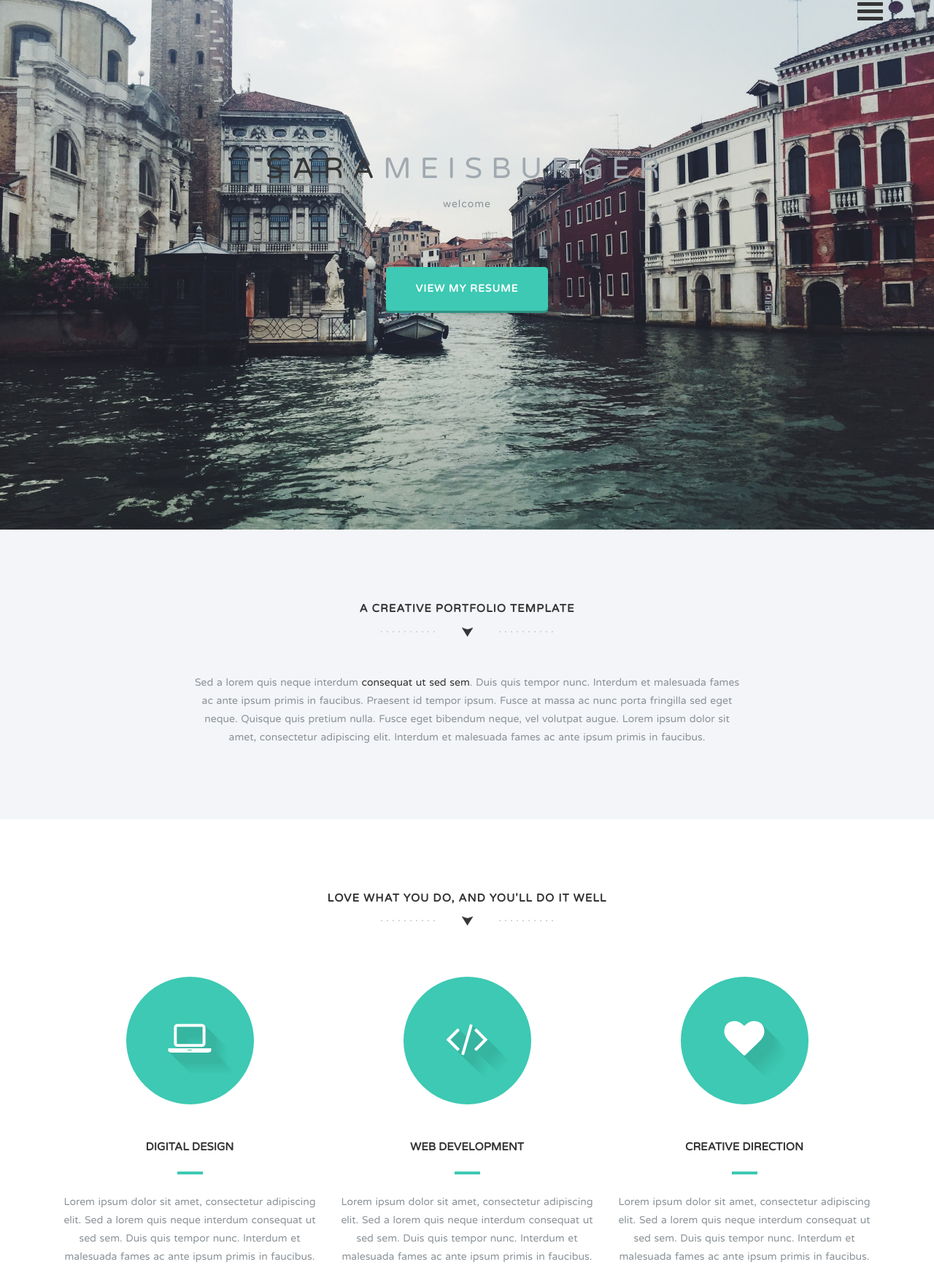
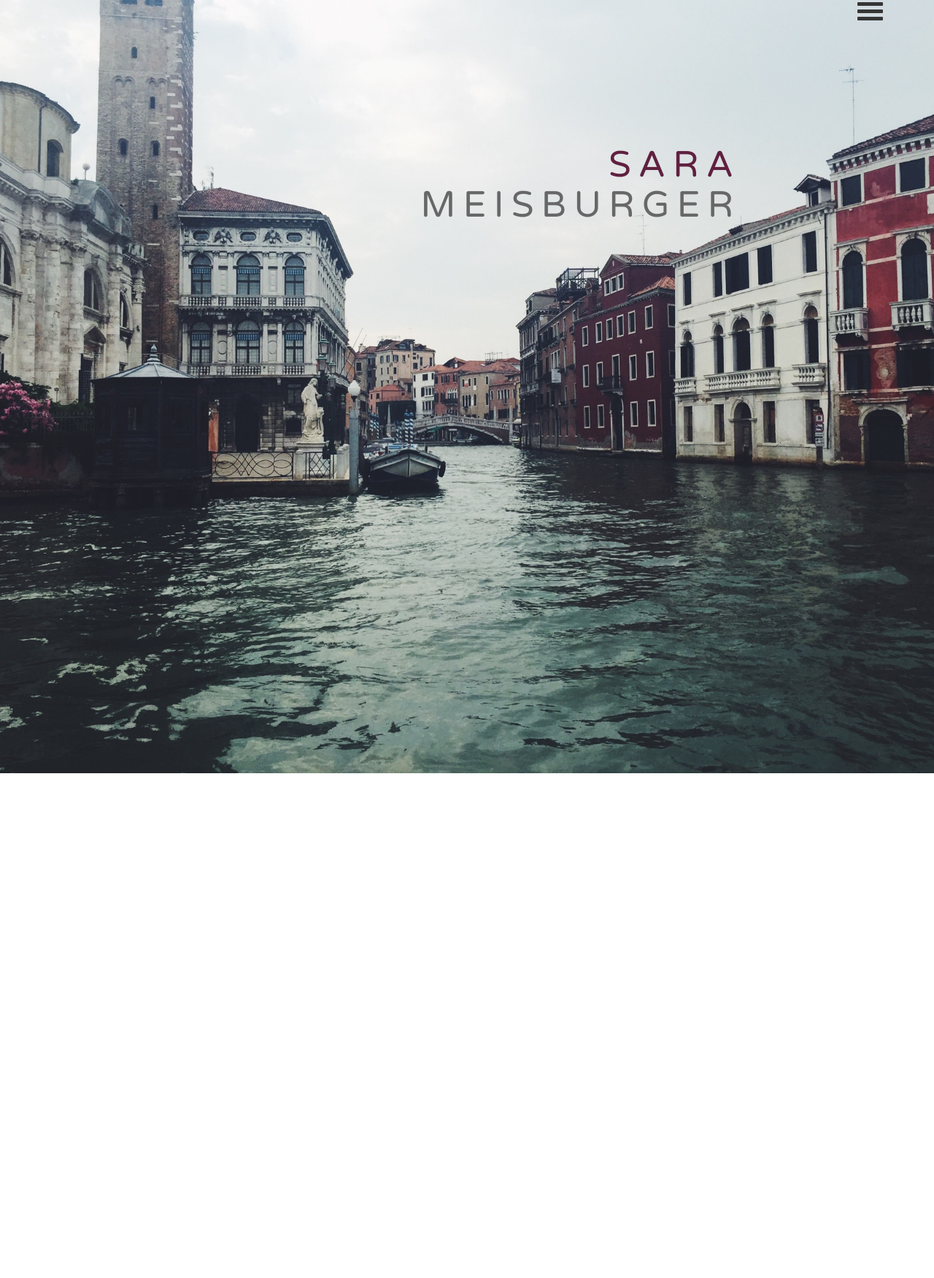
Before and after one commit to sarameisburger/designing, a plain HTML site: page index.html in a window 1280 px wide. Shown: the part 62-1814 px from the top of the page at 73% size. After the commit the page ends 1122 px from the top, so only its background shows below. Drawn offline with nearby package versions, Linux system fonts and the light colour scheme.

Commit message:
Changed styling and color and background!

```diff
--- a/css/styles.css
+++ b/css/styles.css
@@ -46,7 +46,7 @@ Typography
 /* * Addresses font sizes and margins set differently in IE 6/7.
 * Addresses font sizes within `section` and `article` in Firefox 4+, Safari 5, * and Chrome. */
 
-h1 { font-size: 2em; margin: 0.67em 0; color: #353535; }
+h1 { font-size: 2em; margin: 0.67em 0; color: #602040; float: right; }
 h2 { font-size: 1.5em; margin: 0.83em 0; }
 h3 { font-size: 1.17em; margin: 1em 0; }
 h4 { font-size: 1em; margin: 1.33em 0; }
@@ -212,12 +212,14 @@ nav ul li a:hover, nav ul li a:focus { text-decoration: none; color: rgba(255, 2
 /* ==========================================================================
 Hero
 ========================================================================== */
-.hero { background: url('../img/venice.jpg') no-repeat center center; -webkit-background-size: cover; -moz-background-size: cover; -o-background-size: cover; background-size: cover; padding: 65px 0 300px 0; height: auto; }
-.hero h1 { font-size: 40px; letter-spacing: 12px; margin: 10px; }
-.hero h1 span { color: #a1a9b0; display: inline-block; }
+.hero { background: url('../img/venice.jpg') no-repeat center center; -webkit-background-size: cover; -moz-background-size: cover; -o-background-size: cover; background-size: cover; padding: 65px 0 750px 0; height: auto; }
+.hero h1 { font-size: 50px; letter-spacing: 10px; margin: 0px; text-align:right; float:right; padding-left: 175px;}
+.after-hero {
+    clear: right;}
+.hero h1 span { color: #676767; display: inline-block; float:right; text-align:right; }
 .hero p { letter-spacing: 1px; }
-.learn-more-btn { background: rgba(61, 201, 179, 1); padding: 20px 40px; border-radius: 5px; -moz-border-radius: 5px; -webkit-border-radius: 5px; -o-border-radius: 5px; color: #fff; text-transform: uppercase; letter-spacing: 1px; display: inline-block; -webkit-box-shadow: 0px 3px 0px 0px #309383; -moz-box-shadow: 0px 3px 0px 0px #309383; box-shadow: 0px 3px 0px 0px #309383; margin: 60px 0 0; font-weight: bold; }
-.learn-more-btn:hover, .learn-more-btn:focus { background: rgba(61, 201, 179, 0.6); color: #fff; }
+/*.learn-more-btn { background: #660000; padding: 20px 40px; border-radius: 5px; -moz-border-radius: 5px; -webkit-border-radius: 5px; -o-border-radius: 5px; color: #fff; text-transform: uppercase; letter-spacing: 1px; display: inline-block; -webkit-box-shadow: 0px 3px 0px 0px #4d0000; -moz-box-shadow: 0px 3px 0px 0px #4d0000; box-shadow: 0px 3px 0px 0px #4d0000; margin: 40px 0 0; font-weight: bold; opacity: .85; }
+.learn-more-btn:hover, .learn-more-btn:focus { background: #390000; color: #fff; }
 /* ==========================================================================
 Intro
 ========================================================================== */
@@ -227,19 +229,19 @@ h1.arrow { font-size: 15px; text-transform: uppercase; color: #353535; letter-sp
 /* ==========================================================================
 Features
 ========================================================================== */
-.features-wrapper, .team-wrapper { margin: 70px 0 0; }
+/* .features-wrapper, .team-wrapper { margin: 70px 0 0; }
 .shadow { text-shadow: rgb(55, 181, 161) 1px 1px, rgb(55, 181, 161) 2px 2px, rgb(55, 181, 161) 3px 3px, rgb(55, 181, 161) 4px 4px, rgb(55, 181, 161) 5px 5px, rgb(55, 181, 161) 6px 6px, rgb(55, 181, 161) 7px 7px, rgb(55, 181, 161) 8px 8px, rgb(55, 181, 161) 9px 9px, rgb(55, 181, 161) 10px 10px, rgb(55, 181, 161) 11px 11px, rgb(55, 181, 161) 12px 12px, rgb(55, 182, 162) 13px 13px, rgb(55, 183, 163) 14px 14px, rgb(56, 184, 164) 15px 15px, rgb(56, 185, 165) 16px 16px, rgb(56, 186, 166) 17px 17px, rgb(57, 187, 167) 18px 18px, rgb(57, 188, 168) 19px 19px, rgb(57, 189, 169) 20px 20px, rgb(58, 191, 170) 21px 21px, rgb(58, 192, 171) 22px 22px, rgb(58, 193, 172) 23px 23px, rgb(59, 194, 173) 24px 24px, rgb(59, 195, 174) 25px 25px, rgb(59, 196, 175) 26px 26px, rgb(60, 197, 176) 27px 27px, rgb(60, 198, 177) 28px 28px, rgb(60, 199, 178) 29px 29px, rgb(61, 201, 179) 30px 30px; }
 .icon { height: 175px; width: 175px; line-height: 175px; max-width: 100%; background: #3dc9b3; border-radius: 50%; -o-border-radius: 50%; -moz-border-radius: 50%; -webkit-border-radius: 50%; display: block; color: #fff; font-size: 55px; text-align: center; vertical-align: middle; position: relative; margin: 0 auto 50px; }
 /* ==========================================================================
 iPhone Section
 ========================================================================== */
-.iphone { width: 50%; background: #f3f5f8; float: left; height: 100%; box-shadow: inset -15px -11px 40px -6px rgba(0, 0, 0, 0.1); -moz-box-shadow: inset -15px -11px 40px -6px rgba(0, 0, 0, 0.1); -webkit-box-shadow: inset -15px -11px 40px -6px rgba(0, 0, 0, 0.1); z-index: 1; }
+/* .iphone { width: 50%; background: #f3f5f8; float: left; height: 100%; box-shadow: inset -15px -11px 40px -6px rgba(0, 0, 0, 0.1); -moz-box-shadow: inset -15px -11px 40px -6px rgba(0, 0, 0, 0.1); -webkit-box-shadow: inset -15px -11px 40px -6px rgba(0, 0, 0, 0.1); z-index: 1; }
 .fluid-white { width: 50%; background: #fff; float: right; height: 100%; z-index: 2; }
 .responsive-services { position: relative; }
 /* ==========================================================================
 Swag
 ========================================================================== */
-.swag { background: url('../img/plants-bg.jpg') no-repeat center center; -webkit-background-size: cover; -moz-background-size: cover; -o-background-size: cover; background-size: cover; background-attachment: fixed; padding: 50px 0; }
+/* .swag { background: url('../img/plants-bg.jpg') no-repeat center center; -webkit-background-size: cover; -moz-background-size: cover; -o-background-size: cover; background-size: cover; background-attachment: fixed; padding: 50px 0; }
 .swag h1 { color: #fff; font-size: 40px; text-transform: uppercase; letter-spacing: 5px; }
 .swag h1 span { display: block; font-size: 25px; margin-top: 20px; }
 .down-arrow-btn { width: 40px; height: 40px; border-radius: 50%; -moz-border-radius: 50%; -webkit-border-radius: 50%; -o-border-radius: 50%; background: rgba(61, 201, 179, 0.8); display: inline-block; margin: 10px auto 20px; color: #fff; font-size: 16px; line-height: 40px; text-align: center; }
@@ -247,7 +249,7 @@ Swag
 /* ==========================================================================
 Portfolio
 ========================================================================== */
-.effects { padding-left: 15px; }
+/* .effects { padding-left: 15px; }
 .effects .img { position: relative; margin-bottom: 50px; position: relative; z-index: 1; overflow: hidden; }
 .effects .img:nth-child(n) { margin-right: 5px; }
 .effects .img:first-child { margin-left: -15px; }
@@ -267,7 +269,7 @@ a.expand { display: block; position: absolute; z-index: 100; text-align: center;
 /* ==========================================================================
 Subscribe
 ========================================================================== */
-.subscribe { background: url('../img/keyboard-bg.jpg') no-repeat center center; -webkit-background-size: cover; -moz-background-size: cover; -o-background-size: cover; background-size: cover; background-attachment: fixed; padding: 120px 0 140px; }
+/* .subscribe { background: url('../img/keyboard-bg.jpg') no-repeat center center; -webkit-background-size: cover; -moz-background-size: cover; -o-background-size: cover; background-size: cover; background-attachment: fixed; padding: 120px 0 140px; }
 .subscribe h1 { color: #fff; margin-bottom: 40px; }
 .subscribe h1 span { display: block; font-size: 15px; text-transform: uppercase; font-weight: bold; margin-top: 20px; letter-spacing: 1px; }
 .subscribe input[type=text] { background-color: rgba(255, 255, 255, 0.1); border: solid 1px #fff; padding: 20px; width: 30%; color: #fff; }
@@ -276,13 +278,13 @@ Subscribe
 /* ==========================================================================
 CTA
 ========================================================================== */
-.ignite-cta { background-color: #242830; padding: 70px 0; }
+/* .ignite-cta { background-color: #242830; padding: 70px 0; }
 .ignite-btn { display: inline-block; padding: 25px 40px; color: #fff; border: solid 1px #fff; text-transform: uppercase; font-weight: bold; letter-spacing: 1px; }
 .ignite-btn:hover, .ignite-btn:focus { color: #3dc9b3; border: solid 1px #3dc9b3; }
 /* ==========================================================================
 Team
 ========================================================================== */
-.team img { margin-bottom: 40px; }
+/* .team img { margin-bottom: 40px; }
 ul.social-buttons { list-style: none; margin: 0; padding: 0; }
 ul.social-buttons li { display: inline-block; margin-right: 10px; }
 ul.social-buttons li:last-child { margin-right: 0; }
@@ -292,7 +294,7 @@ ul.social-buttons li:last-child { margin-right: 0; }
 /* ==========================================================================
 Contact
 ========================================================================== */
-.up-btn { width: 50px; height: 50px; border-radius: 50%; -moz-border-radius: 50%; -webkit-border-radius: 50%; -o-border-radius: 50%; background: rgba(61, 201, 179, 0.5); display: block; margin: 0 auto; color: #fff; font-size: 18px; line-height: 46px; text-align: center; position: absolute; top: -26px; left: 0; right: 0; margin-left: auto; margin-right: auto; }
+/* .up-btn { width: 50px; height: 50px; border-radius: 50%; -moz-border-radius: 50%; -webkit-border-radius: 50%; -o-border-radius: 50%; background: rgba(61, 201, 179, 0.5); display: block; margin: 0 auto; color: #fff; font-size: 18px; line-height: 46px; text-align: center; position: absolute; top: -26px; left: 0; right: 0; margin-left: auto; margin-right: auto; }
 .up-btn:hover, up-btn:focus { color: #fff; background: rgba(61, 201, 179, 1); }
 .contact-details { margin: 70px 0; }
 .contact-details h2 { font-size: 20px; }
@@ -301,7 +303,7 @@ Contact
 /* ==========================================================================
 Footer
 ========================================================================== */
-footer a { color: #a1a9b0; }
+/* footer a { color: #a1a9b0; }
 footer { background-color: #242830; padding: 40px 0 30px; }
 footer p { color: #fff; }
 ul.legals { list-style: none; color: #fff; line-height: 25px; }
@@ -313,12 +315,12 @@ ul.legals li:last-child::after { content: ""; }
 /* ==========================================================================
 FlexSlider Custom CSS
 ========================================================================== */
-#servicesSlider { margin-top: 70px; }
+/* #servicesSlider { margin-top: 70px; }
 ul.slides li { margin-bottom: 20px; }
 /* ==========================================================================
 Waypoints
 ========================================================================== */
-.wp1, .wp2, .wp3, .wp4, .wp5, .wp6 { visibility: hidden; }
+/* .wp1, .wp2, .wp3, .wp4, .wp5, .wp6 { visibility: hidden; }
 .bounceInLeft, .bounceInRight, .fadeInUp, .fadeInUpDelay, .fadeInDown, .fadeInUpD, .fadeInLeft, .fadeInRight { visibility: visible; }
 .delay-05s { animation-delay: 0.5s; -webkit-animation-delay: 0.5s; }
 .delay-1s { animation-delay: 1s; -webkit-animation-delay: 1s; }
--- a/index.html
+++ b/index.html
@@ -49,17 +49,18 @@
               <div class="row">
                 <div class="col-md-8 col-md-offset-2 text-center inner">
                   <h1 class="animated fadeInDown">SARA<span>MEISBURGER</span></h1>
-                  <p class="animated fadeInUp delay-05s">welcome</p>
+                  <p class="animated fadeInUp delay-05s"></p>
                 </div>
               </div>
               <div class="row">
                 <div class="col-md-6 col-md-offset-3 text-center">
-                  <a href="http://resume.sarameisburger.com" class="learn-more-btn">view my resume</a>
+                  <a href="http://resume.sarameisburger.com" class="learn-more-btn"></a>
                 </div>
               </div>
             </div>
           </section>
         </header>
+        <!--
         <section class="intro text-center section-padding" id="intro">
           <div class="container">
             <div class="row">
```
